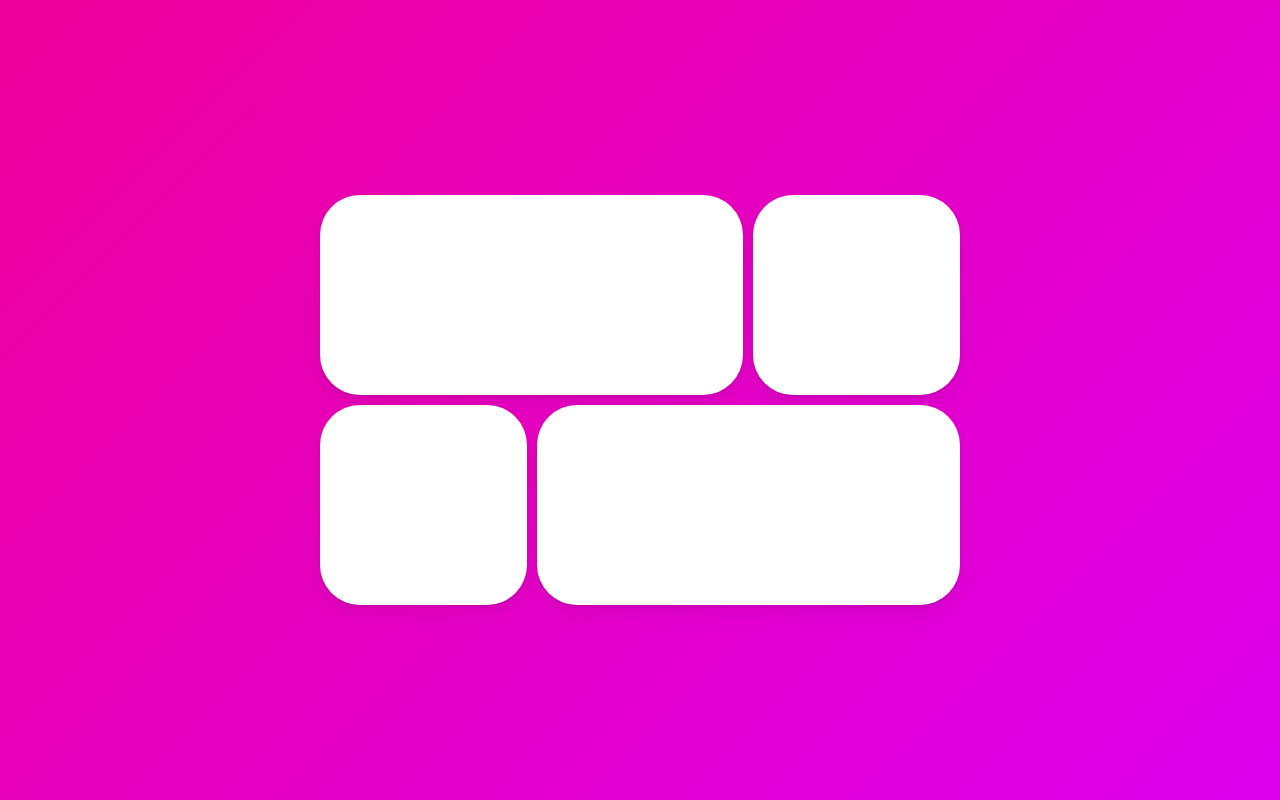
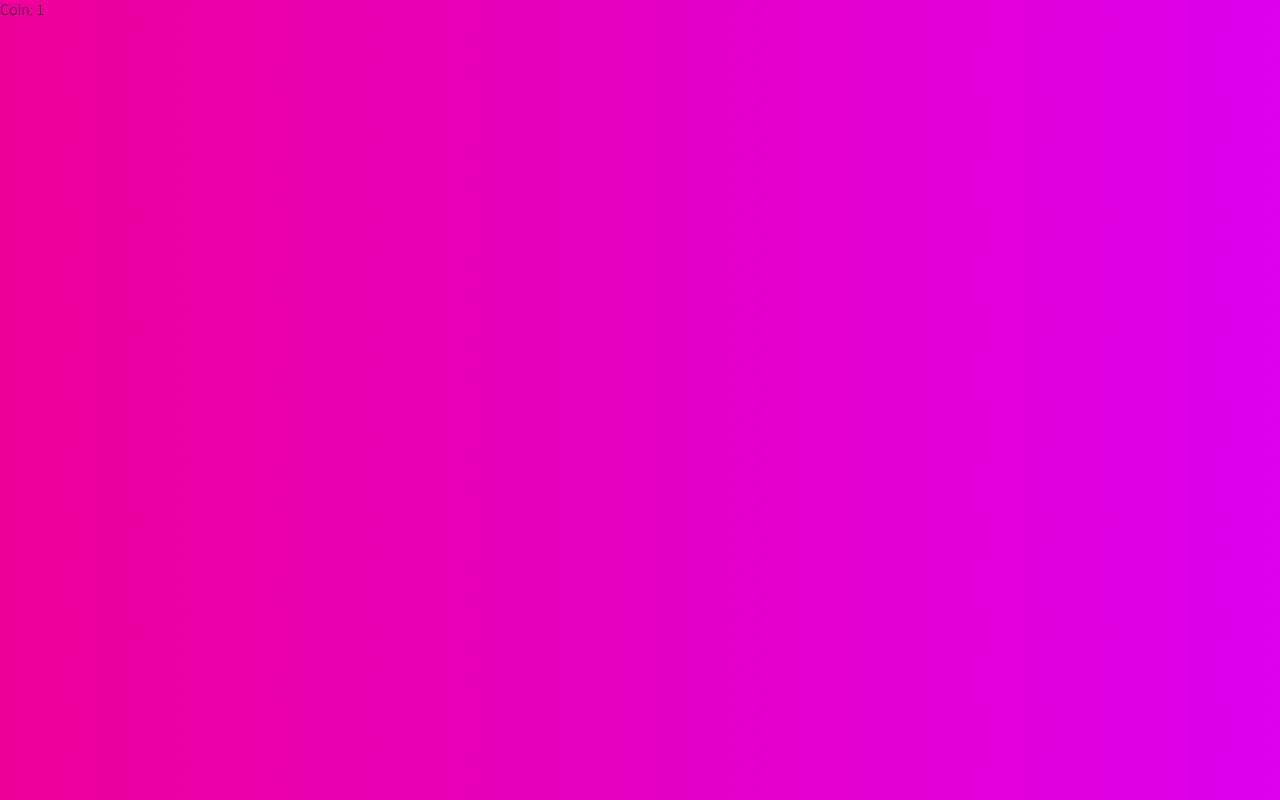
Before and after one commit to gbwlxhd97/react-practice, a React (Create React App) app: page /1 in a window 1280 px wide. Built offline with nearby package versions, Linux system fonts and the light colour scheme.

Commit message:
setup coin

```diff
--- a/package.json
+++ b/package.json
@@ -19,7 +19,7 @@
     "react-dom": "^17.0.2",
     "react-hook-form": "^7.25.0",
     "react-query": "^3.34.8",
-    "react-router-dom": "^5.3.0",
+    "react-router-dom": "^6.2.2",
     "react-scripts": "4.0.3",
     "recoil": "^0.5.2",
     "styled-components": "^5.3.1",
--- a/src/App.tsx
+++ b/src/App.tsx
@@ -1,72 +1,7 @@
-import styled from "styled-components";
-import { motion, AnimatePresence } from "framer-motion";
-import { useState } from "react";
-
-const Wrapper = styled.div`
-  height: 100vh;
-  width: 100vw;
-  display: flex;
-  justify-content: space-around;
-  align-items: center;
-`;
-
-const Grid = styled.div`
-  display: grid;
-  grid-template-columns: repeat(3, 1fr);
-  width: 50vw;
-  gap: 10px;
-  div:first-child,
-  div:last-child {
-    grid-column: span 2;
-  }
-`;
-
-const Box = styled(motion.div)`
-  background-color: rgba(255, 255, 255, 1);
-  border-radius: 40px;
-  height: 200px;
-  box-shadow: 0 2px 3px rgba(0, 0, 0, 0.1), 0 10px 20px rgba(0, 0, 0, 0.06);
-`;
-
-const Overlay = styled(motion.div)`
-  width: 100%;
-  height: 100%;
-  position: absolute;
-  display: flex;
-  justify-content: center;
-  align-items: center;
-`;
-
-const overlay = {
-  hidden: { backgroundColor: "rgba(0, 0, 0, 0)" },
-  visible: { backgroundColor: "rgba(0, 0, 0, 0.5)" },
-  exit: { backgroundColor: "rgba(0, 0, 0, 0)" },
-};
+import Router from "./Router";
 
 function App() {
-  const [id, setId] = useState<null | string>(null);
-  return (
-    <Wrapper>
-      <Grid>
-        {["1", "2", "3", "4"].map((n) => (
-          <Box onClick={() => setId(n)} key={n} layoutId={n} />
-        ))}
-      </Grid>
-      <AnimatePresence>
-        {id ? (
-          <Overlay
-            variants={overlay}
-            onClick={() => setId(null)}
-            initial="hidden"
-            animate="visible"
-            exit="exit"
-          >
-            <Box layoutId={id} style={{ width: 400, height: 200 }} />
-          </Overlay>
-        ) : null}
-      </AnimatePresence>
-    </Wrapper>
-  );
+  return <Router />;
 }
 
 export default App;
--- /dev/null
+++ b/src/Router.tsx
@@ -0,0 +1,15 @@
+import { BrowserRouter, Routes, Route } from "react-router-dom";
+import Coin from './Routes/Coin';
+import Coins from './Routes/Coins';
+
+function Router() {
+  return (
+    <BrowserRouter>
+      <Routes>
+        <Route path="/" element={<Coins/>}></Route>
+        <Route path="/:coinId" element={<Coin/>}></Route>
+      </Routes>
+    </BrowserRouter>
+  );
+}
+export default Router;
--- /dev/null
+++ b/src/Routes/Coin.tsx
@@ -0,0 +1,11 @@
+import { useParams } from "react-router";
+
+interface RouteParams {
+  coinId: string;
+}
+
+function Coin() {
+  const { coinId } = useParams();
+  return <h1>Coin: {coinId}</h1>;
+}
+export default Coin;
--- /dev/null
+++ b/src/Routes/Coins.tsx
@@ -0,0 +1,4 @@
+function Coins() {
+    return <h1>Coins</h1>;
+}
+export default Coins;
--- a/src/theme.tsx
+++ b/src/theme.tsx
@@ -2,6 +2,6 @@
 
 export const darkTheme: DefaultTheme = {
     bgColor: "#3F8CF2",
-    boardColor: "#DADFE9",
+    textColor: "#DADFE9",
     cardColor: "white",
 };
```
Also changed, not shown: 1 other file (tests, documents, lock files or other folders).
